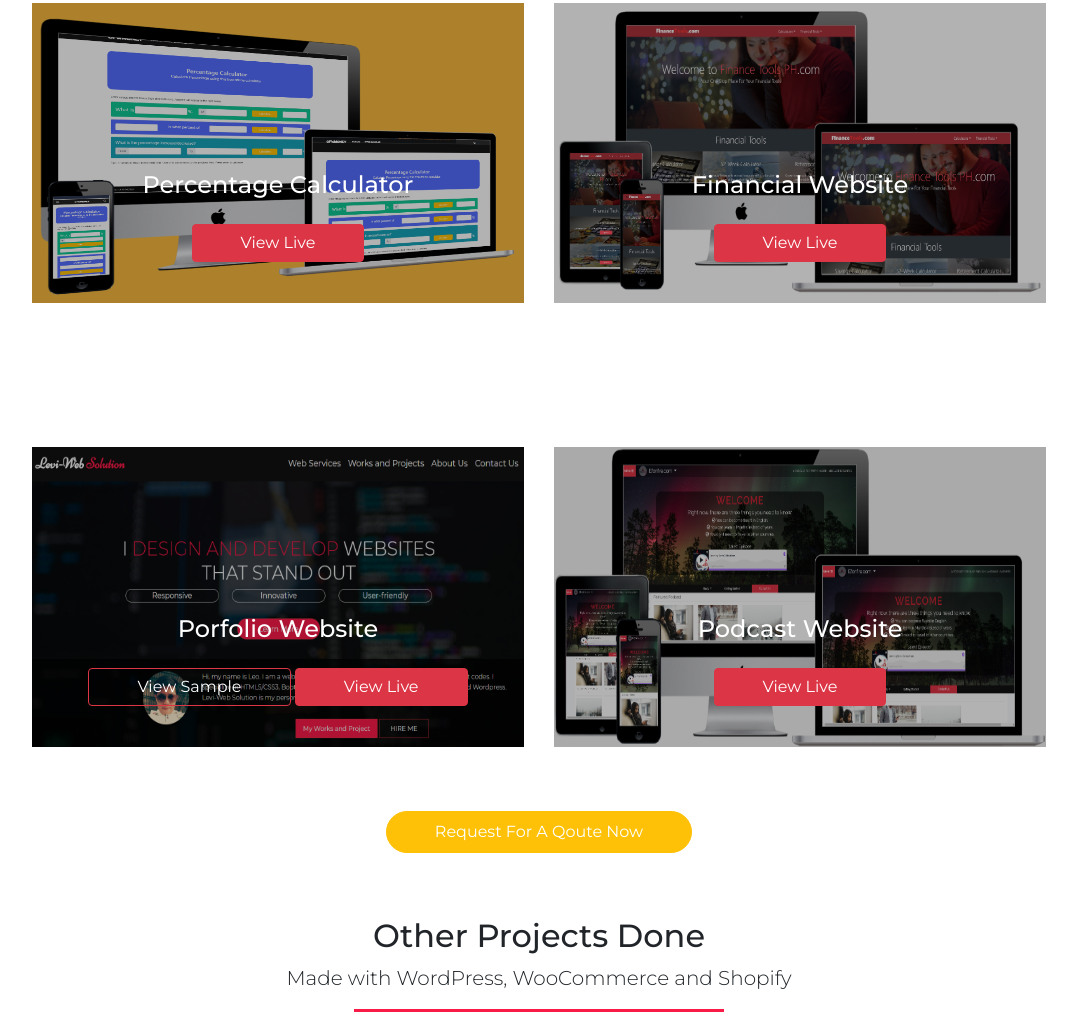
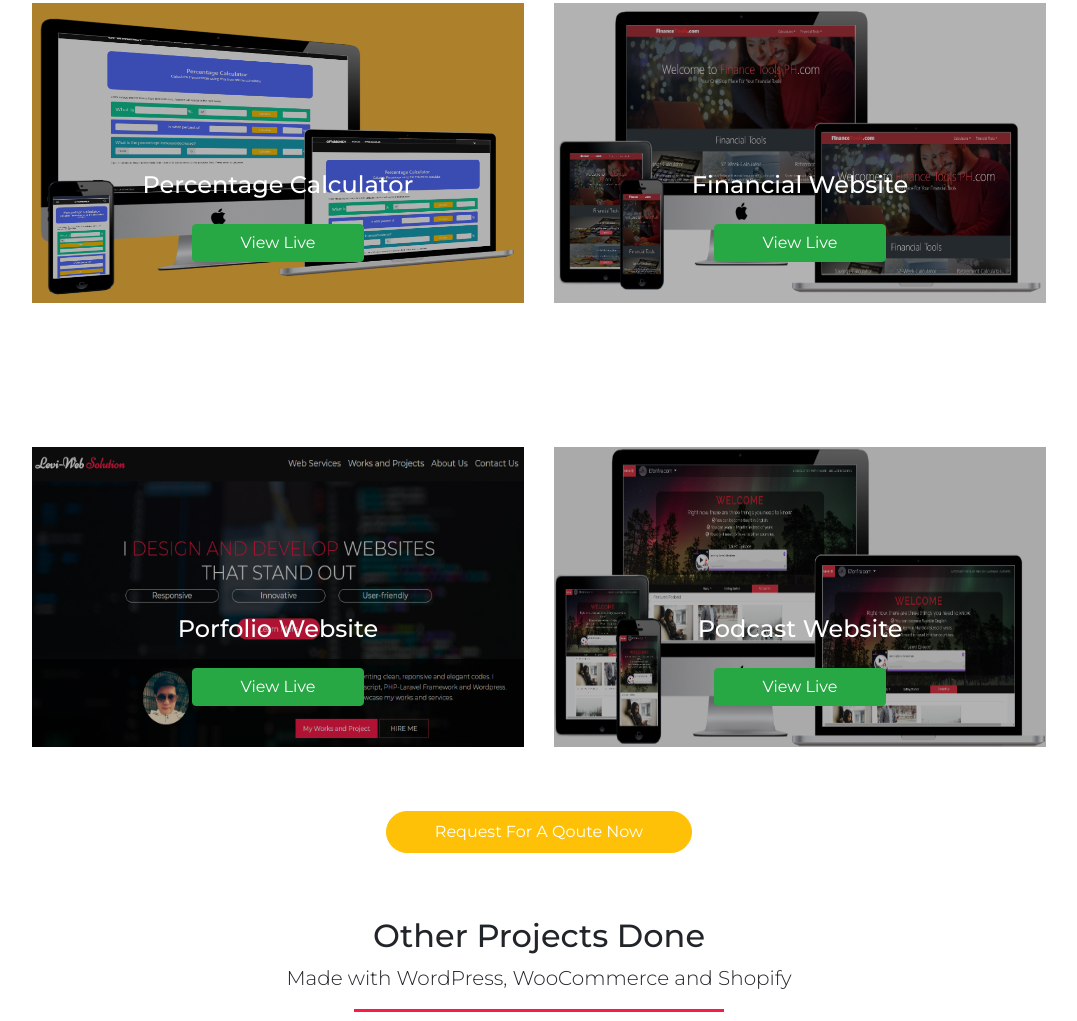
Before and after one commit to leoliwan/portfolio, a plain HTML site: page index.html in a window 1280 px wide. Shown: the part 1538-2559 px from the top of the page, without its empty margins (101-1178 px from the left). Drawn offline with nearby package versions, Linux system fonts and the light colour scheme.

Commit message:
Update index.html

```diff
--- a/index.html
+++ b/index.html
@@ -175,7 +175,7 @@
                   <div class="content py-5">
                     <h4 class="pb-3">Percentage Calculator</h4>
                     <div class="">
-                        <a href="https://ofwmoney.org/percent/" target="_blank" class="btn btn-danger px-5">View Live</a>
+                        <a href="https://ofwmoney.org/percent/" target="_blank" class="btn btn-success px-5">View Live</a>
                   </div>
                   <!--Modal-->
                   <div class="modal fade" id="recoModal" tabindex="-1" role="dialog" aria-labelledby="exampleModalLabel" aria-hidden="true">
@@ -203,7 +203,7 @@
                   <div class="content py-5">
                     <h4 class="pb-3">Financial Website</h4>
                     <div class="">
-                        <a href="https://alexanbilog.github.io/finance_tool/" target="_blank" class="btn btn-danger px-5">View Live</a>
+                        <a href="https://alexanbilog.github.io/finance_tool/" target="_blank" class="btn btn-success px-5">View Live</a>
                   </div>
                   <!--Modal-->
                   <div class="modal fade" id="moneymindModal" tabindex="-1" role="dialog" aria-labelledby="exampleModalLabel" aria-hidden="true">
@@ -238,8 +238,8 @@
                   <div class="content py-5">
                     <h4 class="pb-3">Porfolio Website</h4>
                     <div class="">
-                        <a href="https://www.leviwebsolution.com/" class="btn btn-outline-danger px-5 text-white">View Sample</a>
-                        <a href="https://www.leviwebsolution.com/" class="btn btn-danger px-5">View Live</a>
+<!--                         <a href="https://www.leviwebsolution.com/" class="btn btn-outline-danger px-5 text-white">View Sample</a> -->
+                        <a href="https://www.leviwebsolution.com/" class="btn btn-success px-5">View Live</a>
                   </div>
                 </div>
               </div>
@@ -255,7 +255,7 @@
                     <h4 class="pb-3">Podcast Website</h4>
                     <div class="">
 <!--                         <a href="#" class="btn btn-outline-danger px-5 text-white">View Sample</a> -->
-                        <a href="https://efonfire.com/" class="btn btn-danger px-5">View Live</a>
+                        <a href="https://efonfire.com/" class="btn btn-success px-5">View Live</a>
                   </div>
                 </div>
               </div>
```
